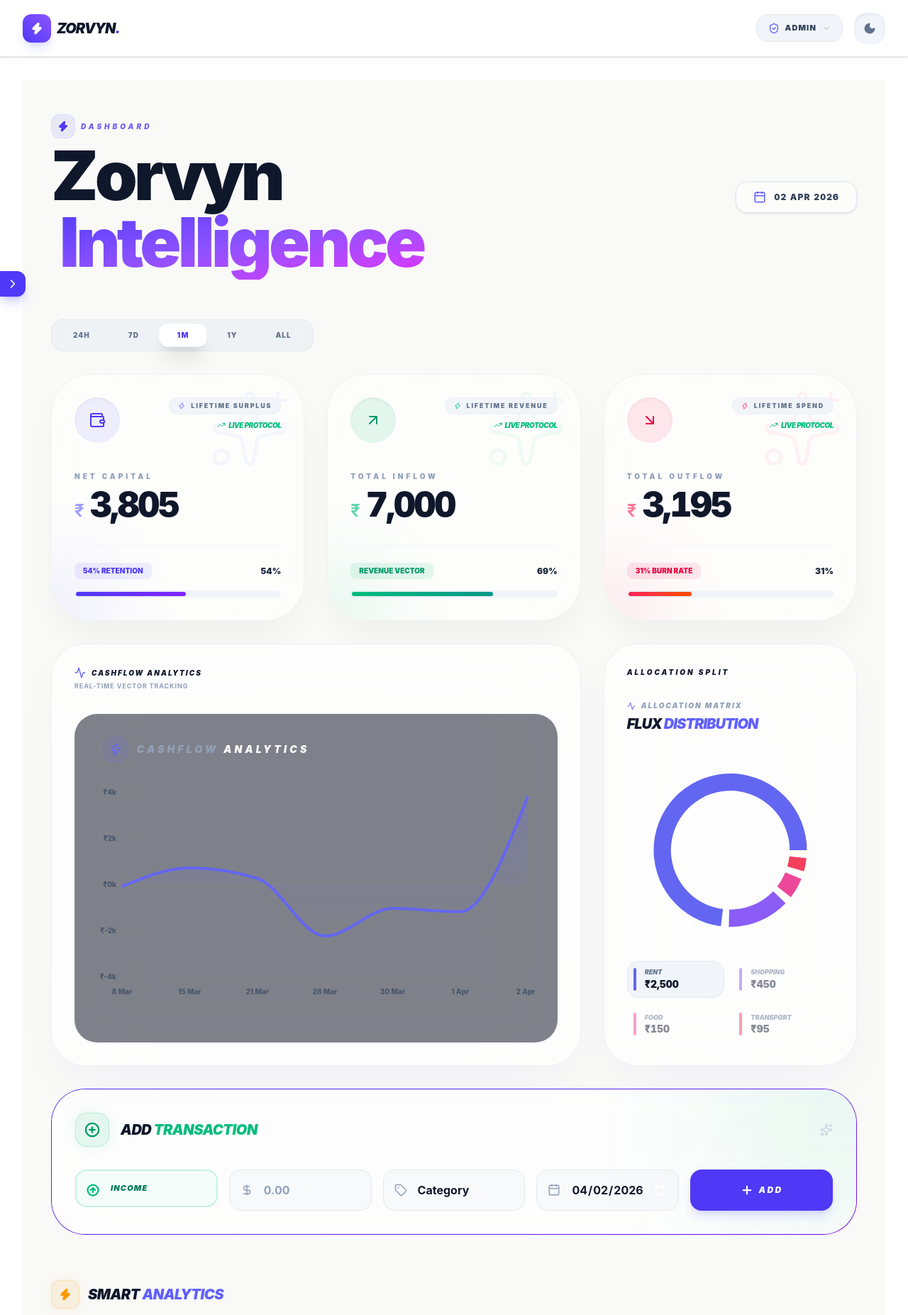
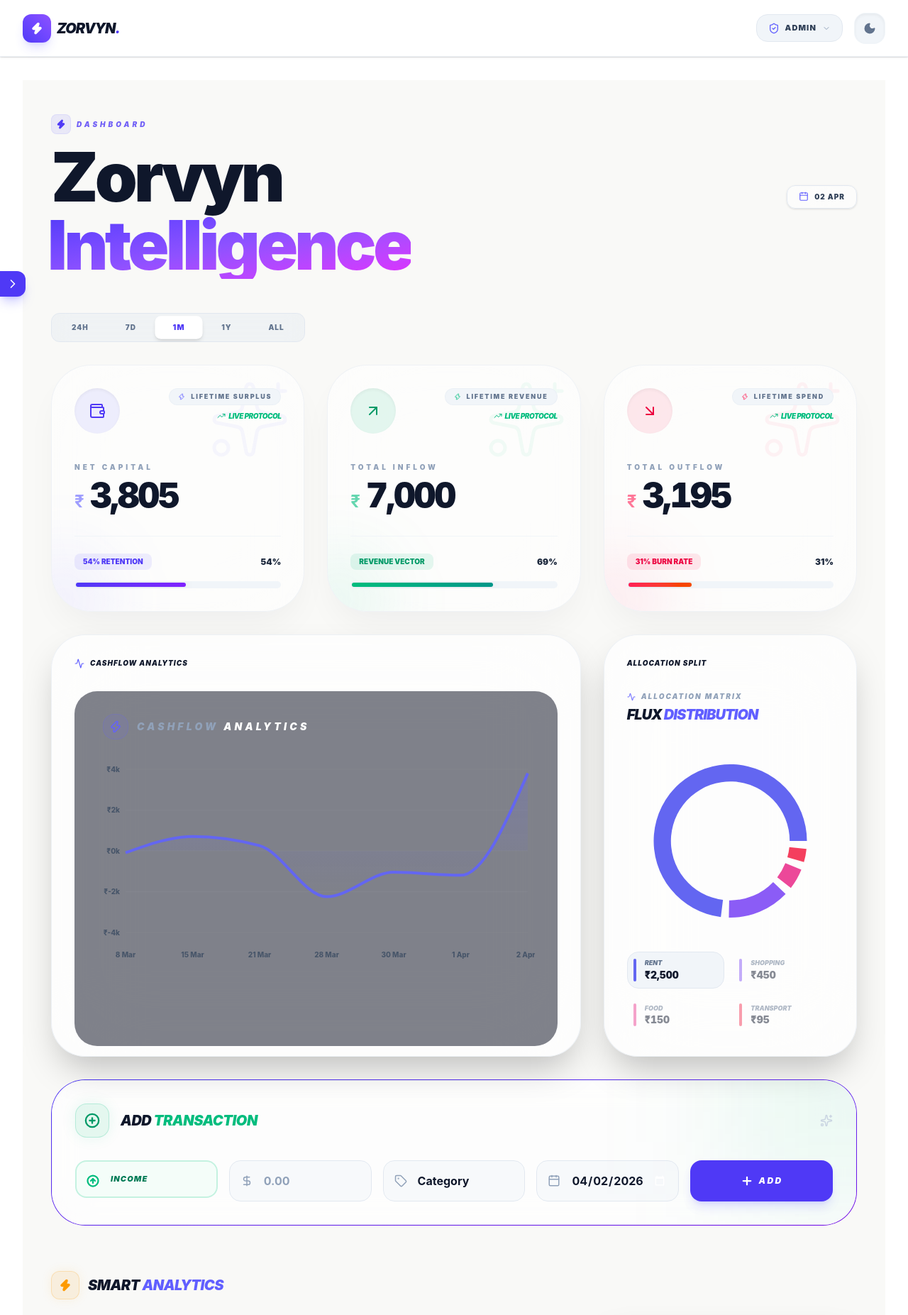
Before and after one commit to csnishant/zorvyn-finance-dashboard, a React (Vite) app: page / in a window 1280 px wide. Shown: the top 1853 px of the page at 71% size. Built offline with nearby package versions, Linux system fonts and the light colour scheme.

Commit message:
Enhance BalanceChart and Dashboard components; increase minimum height and adjust padding for better mobile responsiveness; optimize layout and z-index for improved visual hierarchy.

```diff
--- a/src/components/visualizations/BalanceChart.jsx
+++ b/src/components/visualizations/BalanceChart.jsx
@@ -162,7 +162,8 @@ export default function BalanceChart({ transactions }) {
   }, [transactions]);
 
   return (
-    <div className="w-full h-full min-h-[450px] relative bg-slate-950/50 rounded-[32px] p-4 sm:p-8 overflow-visible pt-16">
+    // Badlav: min-h ko badha kar [500px] kiya aur padding-bottom [50px]
+    <div className="w-full h-full min-h-[500px]  relative bg-slate-950/50 rounded-[32px] p-4 pb-[50px] sm:p-8 overflow-visible pt-16">
       <div className="flex items-center gap-3 mb-6 sm:mb-8 ml-2">
         <div className="p-2 rounded-2xl bg-indigo-500/10 border border-indigo-500/20">
           <Zap size={18} className="text-indigo-500" />
@@ -172,11 +173,12 @@ export default function BalanceChart({ transactions }) {
         </h3>
       </div>
 
-      <div className="w-full h-[280px] sm:h-[300px] mt-12 sm:mt-0">
+      {/* Badlav: height ko 350px kiya mobile ke liye */}
+      <div className="w-full h-[350px] sm:h-[300px] mt-12 sm:mt-0">
         <ResponsiveContainer width="100%" height="100%">
           <AreaChart
             data={chartData}
-            margin={{ top: 10, right: 10, left: -25, bottom: 0 }}>
+            margin={{ top: 10, right: 10, left: -20, bottom: 30 }}>
             <defs>
               <linearGradient id="chartGradient" x1="0" y1="0" x2="0" y2="1">
                 <stop offset="5%" stopColor="#6366f1" stopOpacity={0.3} />
@@ -189,7 +191,9 @@ export default function BalanceChart({ transactions }) {
               axisLine={false}
               tickLine={false}
               tick={{ fill: "#475569", fontSize: 10, fontWeight: 800 }}
-              dy={10}
+              // dy={20} label ko thoda niche shift karne ke liye
+              dy={20}
+              interval="preserveStartEnd" // Ye dates ko overlap hone se rokega
             />
             <YAxis
               axisLine={false}
--- a/src/pages/Dashboard.jsx
+++ b/src/pages/Dashboard.jsx
@@ -1,7 +1,7 @@
 import { useMemo } from "react";
 import { useFinance } from "../hooks/useFinance";
 import { motion, AnimatePresence } from "framer-motion";
-import { Activity, Calendar, Zap, LayoutDashboard, Layers } from "lucide-react";
+import { Activity, Calendar, Zap, LayoutDashboard } from "lucide-react";
 
 // Components
 import SummaryCards from "../components/dashboard/SummaryCards";
@@ -28,91 +28,68 @@ export default function Dashboard() {
     );
   }, [transactions]);
 
-  /** * FIX 1: Removed 'overflow-hidden' from chartCardClass.
-   * Added 'relative' and 'z-index' to ensure it stays above lower sections.
-   */
+  // Optimized class for mobile: Less padding, smaller rounded corners
   const chartCardClass =
-    "bg-white/70 dark:bg-slate-900/40 backdrop-blur-3xl p-6 lg:p-8 rounded-[3rem] border border-slate-200/60 dark:border-slate-800 shadow-2xl shadow-indigo-500/5 transition-all duration-500 hover:shadow-indigo-500/10 flex flex-col group relative overflow-visible";
+    "bg-white/70 dark:bg-slate-900/40 backdrop-blur-3xl p-4 sm:p-6 lg:p-8 rounded-[2rem] sm:rounded-[3rem] border border-slate-200/60 dark:border-slate-800 shadow-2xl relative overflow-visible";
 
   return (
-    <div className="min-h-screen w-full transition-colors duration-700 bg-[#F9F9F7] dark:bg-slate-950 relative overflow-x-hidden">
-      {/* --- BACKGROUND DECOR --- */}
-      <div className="fixed inset-0 pointer-events-none -z-10">
-        <div className="absolute -top-[10%] -right-[10%] w-[60%] h-[60%] bg-indigo-500/10 dark:bg-indigo-500/5 blur-[120px] rounded-full animate-pulse" />
-        <div className="absolute -bottom-[10%] -left-[10%] w-[50%] h-[50%] bg-violet-500/10 dark:bg-violet-500/5 blur-[120px] rounded-full" />
+    <div className="min-h-screen w-full bg-[#F9F9F7] dark:bg-slate-950 relative overflow-x-hidden transition-colors duration-700">
+      {/* BACKGROUND DECOR */}
+      <div className="fixed inset-0 pointer-events-none -z-10 overflow-hidden">
+        <div className="absolute -top-[10%] -right-[10%] w-[60%] h-[60%] bg-indigo-500/10 blur-[120px] rounded-full animate-pulse" />
+        <div className="absolute -bottom-[10%] -left-[10%] w-[50%] h-[50%] bg-violet-500/10 blur-[120px] rounded-full" />
       </div>
 
-      <div className="flex flex-col gap-8 w-full max-w-screen-2xl mx-auto pb-24 px-4 sm:px-10 relative z-10">
-        {/* 1. BRANDED HEADER */}
-        <header className="flex flex-col md:flex-row justify-between items-start md:items-center gap-6 pt-12 pb-6 relative z-20">
+      {/* Main Container: Adjusting horizontal padding for mobile */}
+      <div className="flex flex-col gap-6 sm:gap-8 w-full max-w-screen-2xl mx-auto pb-12 sm:pb-24 px-3 sm:px-10 relative z-10">
+        {/* 1. BRANDED HEADER: Scaled down text for mobile */}
+        <header className="flex flex-col md:flex-row justify-between items-start md:items-center gap-4 pt-8 sm:pt-12 pb-4 relative z-20">
           <motion.div
-            initial="hidden"
-            animate="visible"
-            variants={{
-              hidden: { opacity: 0, y: 20 },
-              visible: {
-                opacity: 1,
-                y: 0,
-                transition: { staggerChildren: 0.1, delayChildren: 0.2 },
-              },
-            }}
+            initial={{ opacity: 0, y: 10 }}
+            animate={{ opacity: 1, y: 0 }}
             className="space-y-1">
-            <motion.div
-              variants={{
-                hidden: { x: -20, opacity: 0 },
-                visible: { x: 0, opacity: 1 },
-              }}
-              className="flex items-center gap-2 text-indigo-600 dark:text-indigo-400 mb-3">
-              <div className="p-2 bg-indigo-500/10 dark:bg-indigo-500/20 rounded-xl backdrop-blur-md border border-indigo-500/10">
-                <Zap size={16} fill="currentColor" className="animate-pulse" />
+            <div className="flex items-center gap-2 text-indigo-600 dark:text-indigo-400 mb-1 sm:mb-3">
+              <div className="p-1.5 bg-indigo-500/10 rounded-lg backdrop-blur-md border border-indigo-500/10">
+                <Zap size={14} fill="currentColor" className="animate-pulse" />
               </div>
-              <span className="text-[10px] font-black uppercase tracking-[0.4em] italic opacity-80">
+              <span className="text-[8px] sm:text-[10px] font-black uppercase tracking-[0.4em] italic opacity-80">
                 Dashboard
               </span>
-            </motion.div>
+            </div>
 
-            <motion.h1
-              variants={{
-                hidden: { opacity: 0, scale: 0.95 },
-                visible: { opacity: 1, scale: 1 },
-              }}
-              className="text-6xl sm:text-8xl font-black text-slate-900 dark:text-white tracking-tighter leading-[0.85]">
+            <h1 className="text-4xl sm:text-7xl lg:text-8xl font-black text-slate-900 dark:text-white tracking-tighter leading-none">
               Zorvyn
-              <br />
-              <span className="p-3 relative inline-block text-transparent bg-clip-text bg-gradient-to-br from-indigo-600 via-violet-500 to-fuchsia-500">
+              <br className="hidden sm:block" />
+              <span className="relative inline-block text-transparent bg-clip-text bg-gradient-to-br from-indigo-600 via-violet-500 to-fuchsia-500 ml-0 sm:ml-[-5px]">
                 Intelligence
               </span>
-            </motion.h1>
+            </h1>
           </motion.div>
 
-          <motion.div
-            initial={{ x: 20, opacity: 0 }}
-            animate={{ x: 0, opacity: 1 }}
-            className="flex items-center gap-3">
-            <div className="flex items-center gap-3 px-6 py-3 bg-white/50 dark:bg-slate-900/50 backdrop-blur-xl rounded-2xl border border-slate-200 dark:border-slate-800 shadow-sm">
-              <Calendar size={18} className="text-indigo-500" />
-              <span className="font-black text-slate-700 dark:text-slate-300 text-xs uppercase tracking-widest tabular-nums">
+          <div className="flex items-center gap-3 self-end md:self-auto">
+            <div className="flex items-center gap-2 px-4 py-2 bg-white/50 dark:bg-slate-900/50 backdrop-blur-xl rounded-xl border border-slate-200 dark:border-slate-800 shadow-sm">
+              <Calendar size={14} className="text-indigo-500" />
+              <span className="font-black text-slate-700 dark:text-slate-300 text-[10px] uppercase tracking-widest">
                 {new Date().toLocaleDateString("en-IN", {
                   day: "2-digit",
                   month: "short",
-                  year: "numeric",
                 })}
               </span>
             </div>
-          </motion.div>
+          </div>
         </header>
 
-        {/* 2. FILTERS */}
-        <div className="relative z-20 flex flex-wrap items-center justify-between gap-4">
-          <div className="flex gap-1.5 p-1.5 bg-slate-200/40 dark:bg-slate-800/40 backdrop-blur-md w-fit rounded-2xl border border-slate-200 dark:border-slate-700">
+        {/* 2. FILTERS: Horizontal scroll on mobile */}
+        <div className="relative z-20 overflow-x-auto no-scrollbar -mx-3 px-3 sm:mx-0 sm:px-0">
+          <div className="flex gap-1 p-1 bg-slate-200/40 dark:bg-slate-800/40 backdrop-blur-md rounded-xl border border-slate-200 dark:border-slate-700 w-fit">
             {["24H", "7D", "1M", "1Y", "ALL"].map((t) => (
               <button
                 key={t}
                 onClick={() => setTimeRange(t)}
-                className={`px-6 py-2 rounded-xl text-[10px] font-black tracking-[0.1em] transition-all duration-300 ${
+                className={`px-4 sm:px-6 py-1.5 sm:py-2 rounded-lg text-[9px] sm:text-[10px] font-black tracking-widest transition-all ${
                   timeRange === t
-                    ? "bg-white dark:bg-slate-700 text-indigo-600 shadow-xl scale-105"
-                    : "text-slate-500 hover:text-slate-900"
+                    ? "bg-white dark:bg-slate-700 text-indigo-600 shadow-md scale-105"
+                    : "text-slate-500"
                 }`}>
                 {t}
               </button>
@@ -121,35 +98,33 @@ export default function Dashboard() {
         </div>
 
         {/* 3. SUMMARY CARDS */}
-        <div className="relative z-10">
+        <div className="relative z-10 -mx-1 sm:mx-0">
           <SummaryCards totals={totals} />
         </div>
 
-        {/* 4. VISUALIZATION GRID - CRITICAL FIX FOR OVERFLOW/Z-INDEX */}
-        {/* We wrap the grid in a container with a high z-index and overflow visible */}
-        <div className="grid grid-cols-1 lg:grid-cols-12 gap-8 relative z-[50]">
+        {/* 4. VISUALIZATION GRID */}
+        <div className="grid grid-cols-1 lg:grid-cols-12 gap-6 sm:gap-8 relative z-[50]">
           <motion.div
-            className={`${chartCardClass} lg:col-span-7 xl:col-span-8 min-h-[500px] z-[60]`}>
-            <div className="flex justify-between items-center mb-8">
+            className={`${chartCardClass} lg:col-span-7 xl:col-span-8 min-h-[450px] sm:min-h-[550px] relative z-[30] overflow-visible`}>
+            <div className="flex justify-between items-center mb-4 sm:mb-8">
               <div className="space-y-1">
-                <h3 className="font-black text-slate-900 dark:text-white flex items-center gap-2 italic uppercase text-[10px] tracking-[0.2em]">
-                  <Activity size={16} className="text-indigo-500" /> Cashflow
+                <h3 className="font-black text-slate-900 dark:text-white flex items-center gap-2 italic uppercase text-[9px] sm:text-[10px] tracking-widest">
+                  <Activity size={14} className="text-indigo-500" /> Cashflow
                   Analytics
                 </h3>
-                <p className="text-[9px] text-slate-400 font-bold uppercase tracking-widest">
-                  Real-time vector tracking
-                </p>
               </div>
             </div>
-            {/* Height set explicitly to prevent container collapsing */}
-            <div className="flex-grow w-full relative h-[350px]">
+
+            {/* Yahan height fix rakhein aur padding bottom badha dein */}
+            <div className="pb-[60px] flex-grow w-full relative h-[400px] sm:h-[450px] overflow-visible">
               <BalanceChart transactions={transactions} />
             </div>
           </motion.div>
 
+          {/* 2. Allocation Split Container: Ismein z-[10] ya z-0 rakhein */}
           <motion.div
-            className={`${chartCardClass} lg:col-span-5 xl:col-span-4 min-h-[500px] z-[40]`}>
-            <h3 className="font-black text-slate-900 dark:text-white mb-8 italic uppercase text-[10px] tracking-[0.3em]">
+            className={`${chartCardClass} lg:col-span-5 xl:col-span-4 min-h-[400px] sm:min-h-[500px] relative z-[10]`}>
+            <h3 className="font-black text-slate-900 dark:text-white mb-4 sm:mb-8 italic uppercase text-[9px] sm:text-[10px] tracking-widest">
               Allocation Split
             </h3>
             <div className="flex-grow w-full flex items-center justify-center">
@@ -158,16 +133,15 @@ export default function Dashboard() {
           </motion.div>
         </div>
 
-        {/* 5. ADMIN SECTION (Lower z-index than charts) */}
+        {/* 5. ADMIN SECTION: Edge to edge on mobile */}
         <AnimatePresence>
           {role === "admin" && (
             <motion.div
               initial={{ opacity: 0 }}
               animate={{ opacity: 1 }}
-              exit={{ opacity: 0 }}
-              className="w-full relative z-[10]">
-              <div className="bg-gradient-to-br from-indigo-600 to-violet-700 p-[1px] rounded-[3rem]">
-                <div className="bg-[#F9F9F7] dark:bg-slate-950 rounded-[2.95rem] overflow-hidden">
+              className="w-full relative z-[10] -mx-1 sm:mx-0">
+              <div className="bg-gradient-to-br from-indigo-600 to-violet-700 p-[1px] rounded-[2rem] sm:rounded-[3rem]">
+                <div className="bg-[#F9F9F7] dark:bg-slate-950 rounded-[1.95rem] sm:rounded-[2.95rem] overflow-hidden">
                   <AddTransactionForm />
                 </div>
               </div>
@@ -175,27 +149,27 @@ export default function Dashboard() {
           )}
         </AnimatePresence>
 
-        {/* 6. INSIGHTS & TRANSACTIONS (Lowest z-index) */}
-        <div className="space-y-8 relative z-[5]">
+        {/* 6. INSIGHTS & TRANSACTIONS */}
+        <div className="space-y-6 sm:space-y-8 relative z-[5]">
           <Insights transactions={transactions} />
-          <div className="bg-white/60 dark:bg-slate-900/40 backdrop-blur-3xl rounded-[3rem] border border-slate-200/60 dark:border-slate-800 p-2 sm:p-8 shadow-2xl">
-            <div className="px-4 py-4 mb-6 flex items-center justify-between">
+          <div className="bg-white/60 dark:bg-slate-900/40 backdrop-blur-3xl rounded-[2rem] sm:rounded-[3rem] border border-slate-200/60 dark:border-slate-800 p-0 sm:p-8 shadow-2xl overflow-hidden">
+            <div className="px-5 py-5 sm:px-4 sm:py-4 mb-2 sm:mb-6 flex items-center justify-between border-b border-slate-100 sm:border-none">
               <div className="flex items-center gap-3">
-                <div className="p-2 bg-slate-900 dark:bg-white rounded-xl">
+                <div className="p-1.5 bg-slate-900 dark:bg-white rounded-lg">
                   <LayoutDashboard
-                    size={18}
+                    size={14}
                     className="text-white dark:text-slate-900"
                   />
                 </div>
-                <h3 className="font-black text-slate-900 dark:text-white italic uppercase text-xs tracking-[0.2em]">
+                <h3 className="font-black text-slate-900 dark:text-white italic uppercase text-[10px] tracking-widest">
                   Master Ledger
                 </h3>
               </div>
-              <span className="text-[10px] font-black text-slate-400 uppercase tracking-widest">
-                Protocol 4.0.2
-              </span>
             </div>
-            <TransactionTable />
+            {/* Table wrapper for mobile padding fix */}
+            <div className="w-full">
+              <TransactionTable />
+            </div>
           </div>
         </div>
       </div>
```
